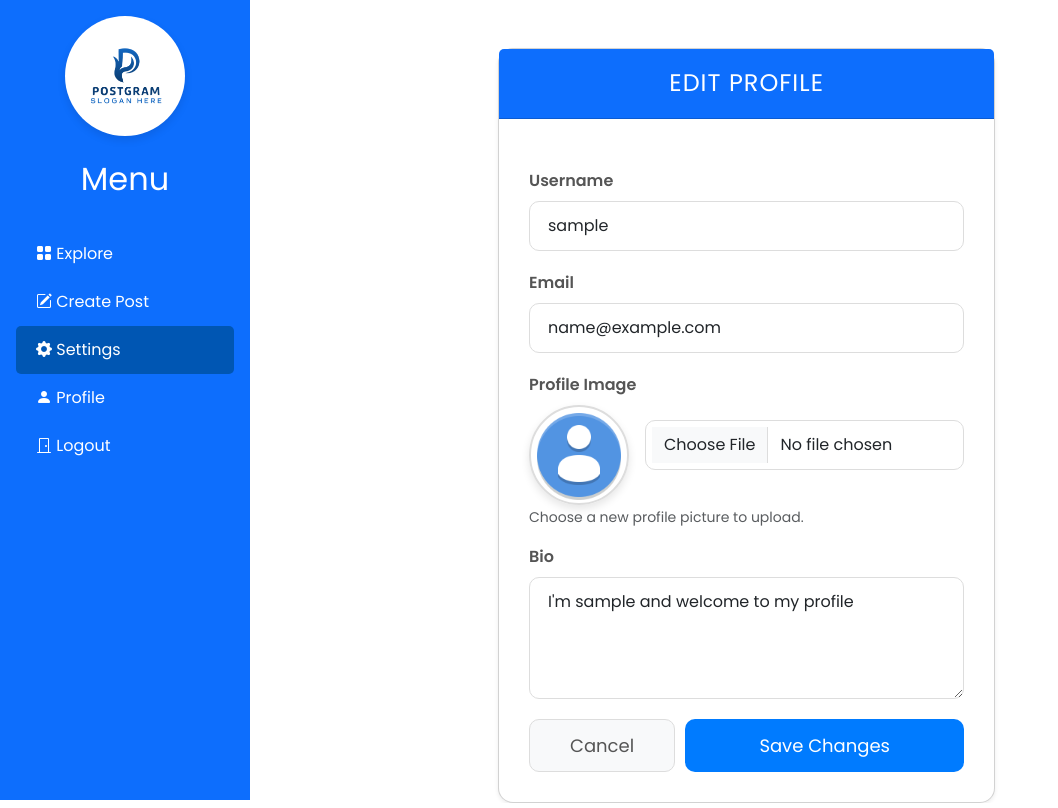
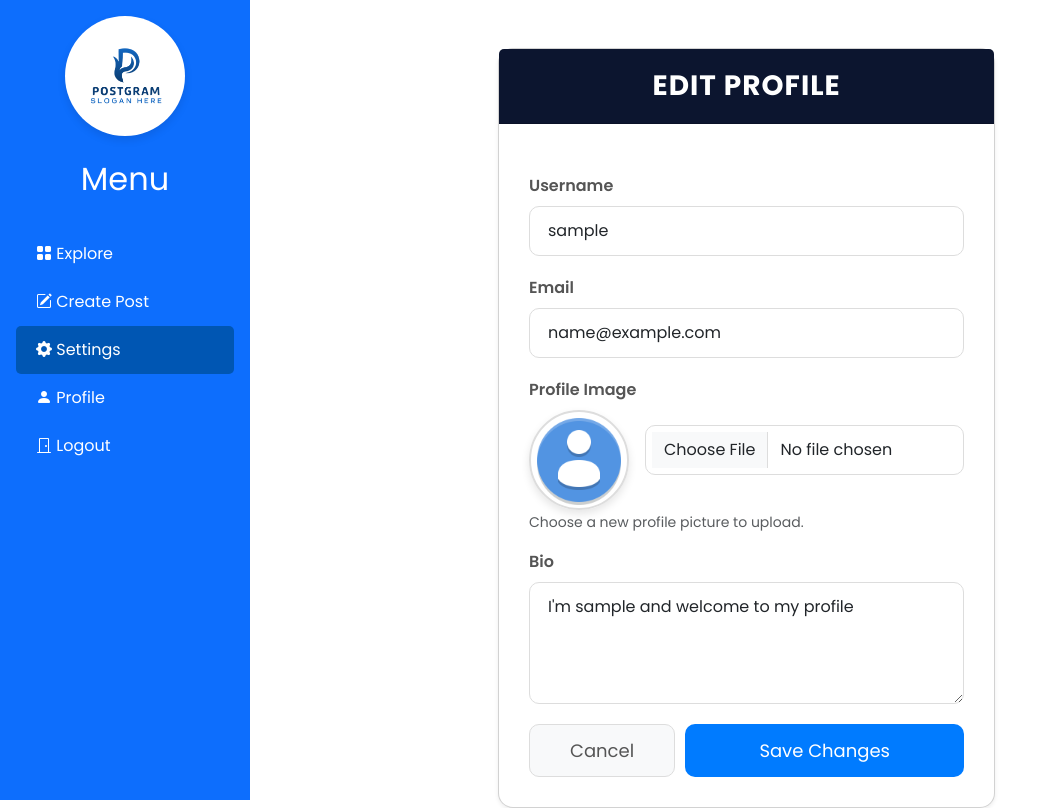
Before and after one commit to aliqulabdooz/PostGram, a Django app: page /profile_edit/ in a window 1280 px wide. Shown: the whole page, without its empty margins (0-1058 px from the left). Run offline with Django 5.2, Linux system fonts and the light colour scheme; the visitor is signed in with stand-in values (Sample User, id 1).

Commit message:
change css of add_post and edit_profile and change js of add_post

```diff
--- a/network/static/network/css/add_post.css
+++ b/network/static/network/css/add_post.css
@@ -31,7 +31,7 @@
     font-size: 28px;
     font-weight: 700;
     color: #ffffff;
-    background: #4e73df;
+    background: #0c152f;
     padding: 15px 20px;
     border-radius: 12px 12px 0 0;
     text-align: center;
--- a/network/static/network/css/edit_profile.css
+++ b/network/static/network/css/edit_profile.css
@@ -10,10 +10,9 @@
 }
 
 .card-header {
-    background-color: #4e73df;
+    background-color: #0c152f;
     color: white;
-    font-size: 24px;
-    font-weight: 600;
+
     padding: 20px;
     border-radius: 15px 15px 0 0;
     text-transform: uppercase;
@@ -23,6 +22,8 @@
 }
 
 .card-header h4 {
+    font-size: 28px;
+    font-weight: 700;
     margin: 0;
 }
 
--- a/network/static/network/js/add_post.js
+++ b/network/static/network/js/add_post.js
@@ -1,3 +1,4 @@
+let original_src = document.getElementById('preview').src
 document.addEventListener('DOMContentLoaded', () => {
     if (document.querySelector('.title')) {
         document.getElementById('title').focus()
@@ -5,13 +6,10 @@ document.addEventListener('DOMContentLoaded', () => {
     document.querySelector('#preview').addEventListener('click', () => {
         document.querySelector('#image').click()
     })
-
 })
 document.getElementById("image").addEventListener("change", function (event) {
     const file = event.target.files[0];
     const preview = document.getElementById("preview");
-    let original_crc = preview.src
-
     if (file) {
         const reader = new FileReader();
 
@@ -23,9 +21,10 @@ document.getElementById("image").addEventListener("change", function (event) {
     } else {
 
         if (location.pathname === '/profile_edit/') {
-            preview.src = original_crc
+            preview.src = original_src
+        } else {
+            preview.src = "https://via.placeholder.com/150";
         }
-        preview.src = "https://via.placeholder.com/150";
     }
 
 });
--- a/network/templates/network/edit_profile.html
+++ b/network/templates/network/edit_profile.html
@@ -11,7 +11,7 @@
         <div class="row justify-content-center">
             <div class="col-lg-6 col-md-8 col-sm-12">
                 <div class="card shadow-sm">
-                    <div class="card-header bg-primary text-white text-center">
+                    <div class="card-header text-white text-center">
                         <h4>Edit Profile</h4>
                     </div>
                     <div class="card-body">
```
